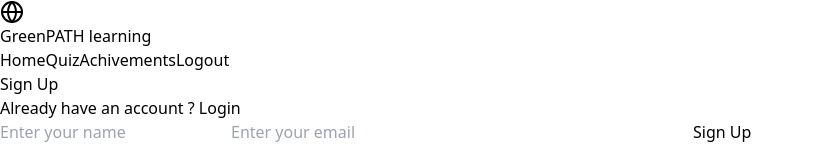
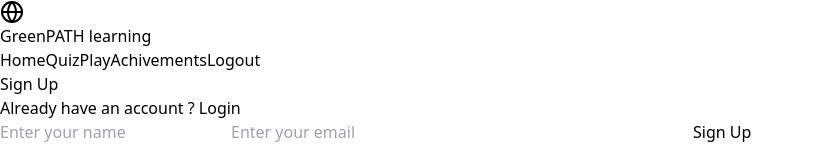
Before and after one commit to InnoCode-2-O/greenpath-learning-web, a React (Vite) app in the folder frontend/: page /sign in a window 1280 px wide. Shown: the top 160 px of the page, without its empty margins (0-814 px from the left). Built offline with nearby package versions, Linux system fonts and the light colour scheme.

Commit message:
Added nav and quiz fixes

```diff
--- a/frontend/src/components/Navbar.jsx
+++ b/frontend/src/components/Navbar.jsx
@@ -29,6 +29,12 @@ const Navbar = () => {
         </Link>
         <Link
           className="text-sm font-medium hover:underline underline-offset-4"
+          to={"https://nemesisas14.itch.io/sdg-game-1"}
+        >
+          Play
+        </Link>
+        <Link
+          className="text-sm font-medium hover:underline underline-offset-4"
           to={"/achivements"}
         >
           Achivements
--- a/frontend/src/pages/Quiz.jsx
+++ b/frontend/src/pages/Quiz.jsx
@@ -15,6 +15,14 @@ const chapters = [
   },
 ];
 
+const sdg12Images = [
+  "https://media.gettyimages.com/id/629358800/photo/generating-growth-by-joining-forces.jpg?s=612x612&w=0&k=20&c=L0zf6AG7vuywKCfzMWwAjbX8gKtYOvAsymSZATO-a9w=",
+  "https://media.gettyimages.com/id/1410464793/photo/trees-are-planted-on-coins-in-human-hands-with-green-natural-backgrounds-plant-growth-ideas.jpg?s=612x612&w=0&k=20&c=xp1dVzUIzIN5-4D6oQZP7fBtRxCo558vc4yGiMn-Rv8=",
+  "https://media.gettyimages.com/id/1463617670/photo/laptop-farm-and-engineer-team-together-at-night-for-renewable-energy-power-and-wind-turbine.jpg?s=612x612&w=0&k=20&c=9RqksmEWMlPRZAtjXsQSjTAWKzymkPTzLOxP1SuP5Vg=",
+  "https://media.gettyimages.com/id/614850692/photo/handsome-man-riding-bicycle-beside-the-modern-office-building.jpg?s=612x612&w=0&k=20&c=-Nrkzixujc3a7BBb1EmkR6QwdpdcPlO6PcAIXHeYC4Q=",
+  "https://media.gettyimages.com/id/1410464793/photo/trees-are-planted-on-coins-in-human-hands-with-green-natural-backgrounds-plant-growth-ideas.jpg?s=612x612&w=0&k=20&c=xp1dVzUIzIN5-4D6oQZP7fBtRxCo558vc4yGiMn-Rv8=",
+];
+
 const Quiz = () => {
   const [sidebarOpen, setSidebarOpen] = useState(false);
   const [allQuest, setAllQuest] = useState();
@@ -22,7 +30,9 @@ const Quiz = () => {
   const [count, setCount] = useState(0);
   const [statement, setStatement] = useState();
   const allQuestions = async () => {
-    const resp = await fetch("https://greenpath-learning-web.onrender.com/quiz/quizzes/");
+    const resp = await fetch(
+      "https://greenpath-learning-web.onrender.com/quiz/quizzes/"
+    );
     const data = await resp.json();
     setAllQuest(data[0].questions);
     console.log(data[0].questions);
@@ -153,19 +163,20 @@ const Quiz = () => {
         <div className="text-xl md:text-2xl font-bold mb-4 md:mb-6 text-left">
           {allQuest ? allQuest[count]?.title : console.log()}
         </div>
-        <div className="">
-          {/* {allQuest ? (
-            <img className="w-[200px]" src={allQuest[count]?.image} />
+        <div className="flex justify-center">
+          {allQuest ? (
+            <img className="w-[300px]" src={sdg12Images[count]} />
           ) : (
             <div></div>
-          )} */}
+          )}
         </div>
 
         <div className="grid grid-cols-2 gap-4 w-full">
           {allQuest ? (
-            allQuest[count]?.options.map((r) => {
+            allQuest[count]?.options.map((r, idx) => {
               return (
                 <button
+                  key={idx}
                   className="px-4 py-4 border border-gray-400 rounded-md text-base md:text-lg shadow-lg cursor-pointer text-center hover:bg-gray-100 transition-colors duration-300"
                   onClick={() => check(r)}
                 >
@@ -190,12 +201,18 @@ const Quiz = () => {
             Prev
           </button>
           <div className="prog text-gray-400">{count + 1}/4</div>
+          {count === 3 ? (
+            <button className="px-4 py-2 bg-emerald-600 hover:bg-emerald-700 text-white cursor-pointer rounded transition-colors duration-300">
+              Submit
+            </button>
+          ) : (
             <button
               className="px-4 py-2 hover:bg-gray-200 cursor-pointer rounded transition-colors duration-300 next"
               onClick={nextQuiz}
             >
               Next
             </button>
+          )}
         </div>
       </main>
     </section>
```
Also changed, not shown: frontend/vercel.json (added). Lines whose indentation alone changed are shown as unchanged.
